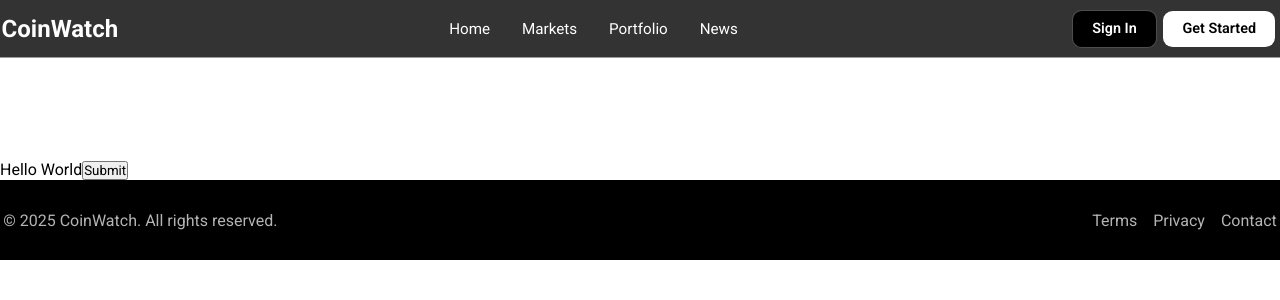
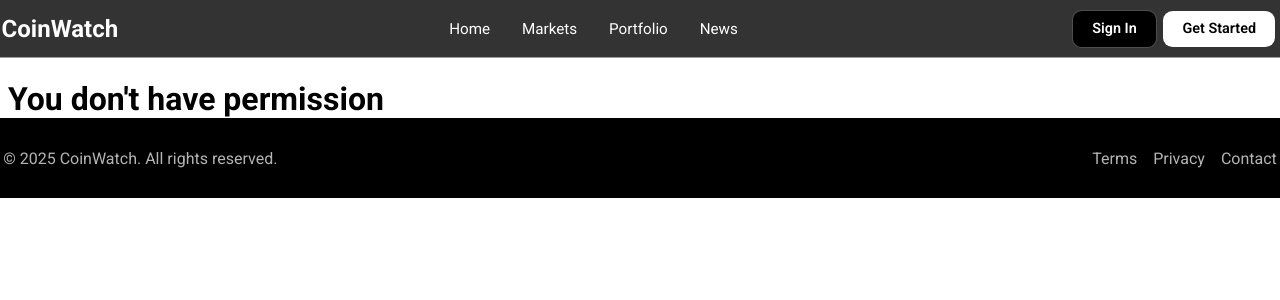
Before and after one commit to jakubzajkowski/coinwatch, a React (Vite) app in the folder frontend/: page /alerts in a window 1280 px wide. Shown: the top 300 px of the page. Built offline with nearby package versions, Linux system fonts and the light colour scheme; no server answers; a web font is replaced by a local one.

Commit message:
Implement not found page and error component

```diff
--- a/frontend/src/App.tsx
+++ b/frontend/src/App.tsx
@@ -18,6 +18,7 @@ import SignUp from "./pages/SignUp.tsx";
 import {Provider} from "react-redux";
 import store from "./redux/store.ts";
 import Alerts from "./pages/Alerts.tsx";
+import NotFound from "./pages/404.tsx";
 
 function App() {
 
@@ -35,6 +36,8 @@ function App() {
                                 <Route path="/notifications" element={<Notifications />} />
                                 <Route path="/sign-up" element={<SignUp />} />
                                 <Route path="/alerts" element={<Alerts />} />
+
+                                <Route path="*" element={<NotFound />} />
                             </Routes>
                             <Footer />
                         </div>
--- /dev/null
+++ b/frontend/src/components/error.tsx
@@ -0,0 +1,52 @@
+import styled from "styled-components";
+import {FC} from "react";
+import {ButtonPrimary, ButtonSecondary, LinkCoinWatch} from "./styled.tsx";
+
+
+interface ErrorProps {
+    code: number
+    title: string
+    description: string
+}
+
+const Container = styled.div`
+    display: flex;
+    justify-content: center;
+    align-items: center;
+    flex-direction: column;
+    margin-bottom: 5rem;
+    color: ${({ theme }) => theme.colors.primary};
+`
+
+const ContainerButtons = styled.div`
+    display: flex;
+    justify-content: center;
+    gap: 1rem;
+`
+
+const Code = styled.h1`
+    font-size: 5rem;
+`
+const Title = styled.h2`
+    font-size: 2rem;
+`
+const Description = styled.p`
+    font-size: 1rem;
+    margin: 0.5rem 0 2rem 0;
+    color: #b4b4b4;
+`
+
+const Error : FC<ErrorProps> = ({code,description,title}) =>{
+    return (<Container>
+            <Code>{code}</Code>
+            <Title>{title}</Title>
+            <Description>{description}</Description>
+            <ContainerButtons>
+                <ButtonPrimary><LinkCoinWatch color={"black"} to={"/"}>Go Back</LinkCoinWatch></ButtonPrimary>
+                <ButtonSecondary><LinkCoinWatch to={"/"}>Go to Home</LinkCoinWatch></ButtonSecondary>
+            </ContainerButtons>
+        </Container>
+    )
+}
+
+export default Error
--- a/frontend/src/components/styled.tsx
+++ b/frontend/src/components/styled.tsx
@@ -38,9 +38,13 @@ export const ButtonSecondary = styled.button`
     }
 `;
 
-export const LinkCoinWatch = styled(Link)`
+interface LinkCoinWatchProps {
+    color?: string;
+}
+
+export const LinkCoinWatch = styled(Link)<LinkCoinWatchProps>`
     text-decoration: none;
-    color: white;
+    color: ${(props) => props.color || "white"};
 `
 
 export const SearchInput = styled.input`
--- /dev/null
+++ b/frontend/src/pages/404.tsx
@@ -0,0 +1,19 @@
+import styled from "styled-components";
+import Error from "../components/error.tsx";
+
+const Container = styled.div`
+    padding: 5rem 0.5rem 0 0.5rem;
+    width: 100%;
+    height: 90vh;
+    display: flex;
+    justify-content: center;
+    background-color: ${({ theme }) => theme.colors.secondary};
+`
+
+const NotFound = ()=>{
+    return <Container>
+        <Error code={404} title={"Page Not Found"} description={"There is no such a page found."} />
+    </Container>
+}
+
+export default NotFound
--- a/frontend/src/pages/Alerts.tsx
+++ b/frontend/src/pages/Alerts.tsx
@@ -1,24 +1,23 @@
-import {useDispatch, useSelector} from "react-redux";
-import {AppDispatch, ReducerType} from "../redux/store.ts";
-import {login} from "../redux/actions.ts";
+import { useSelector } from "react-redux";
+import { ReducerType } from "../redux/store.ts";
+import styled from "styled-components";
 
+const Container = styled.div`
+    padding: 5rem 0.5rem 0 0.5rem;
+`
 
 const Alerts = () =>{
     const { user, isAuthenticated } = useSelector((state: ReducerType) => state.auth);
-    const dispatch = useDispatch<AppDispatch>();
-    const handleSubmit = (e: React.FormEvent) => {
-        e.preventDefault();
 
-        const newUser = { id: '123', name:"awda" };
-        dispatch(login(newUser));
+    if(isAuthenticated){
+        return <Container>
 
-    };
-    return <div style={{margin: "10rem 0 0 0"}}>
-        {isAuthenticated && "Hello World"}
-        {user?.name}
-        Hello World
-        <button onClick={handleSubmit}>Submit</button>
-    </div>
+            </Container>
+    }else{
+        return <Container>
+            <h1>You don't have permission</h1>
+        </Container>
+    }
 }
 
 export default Alerts;
```
